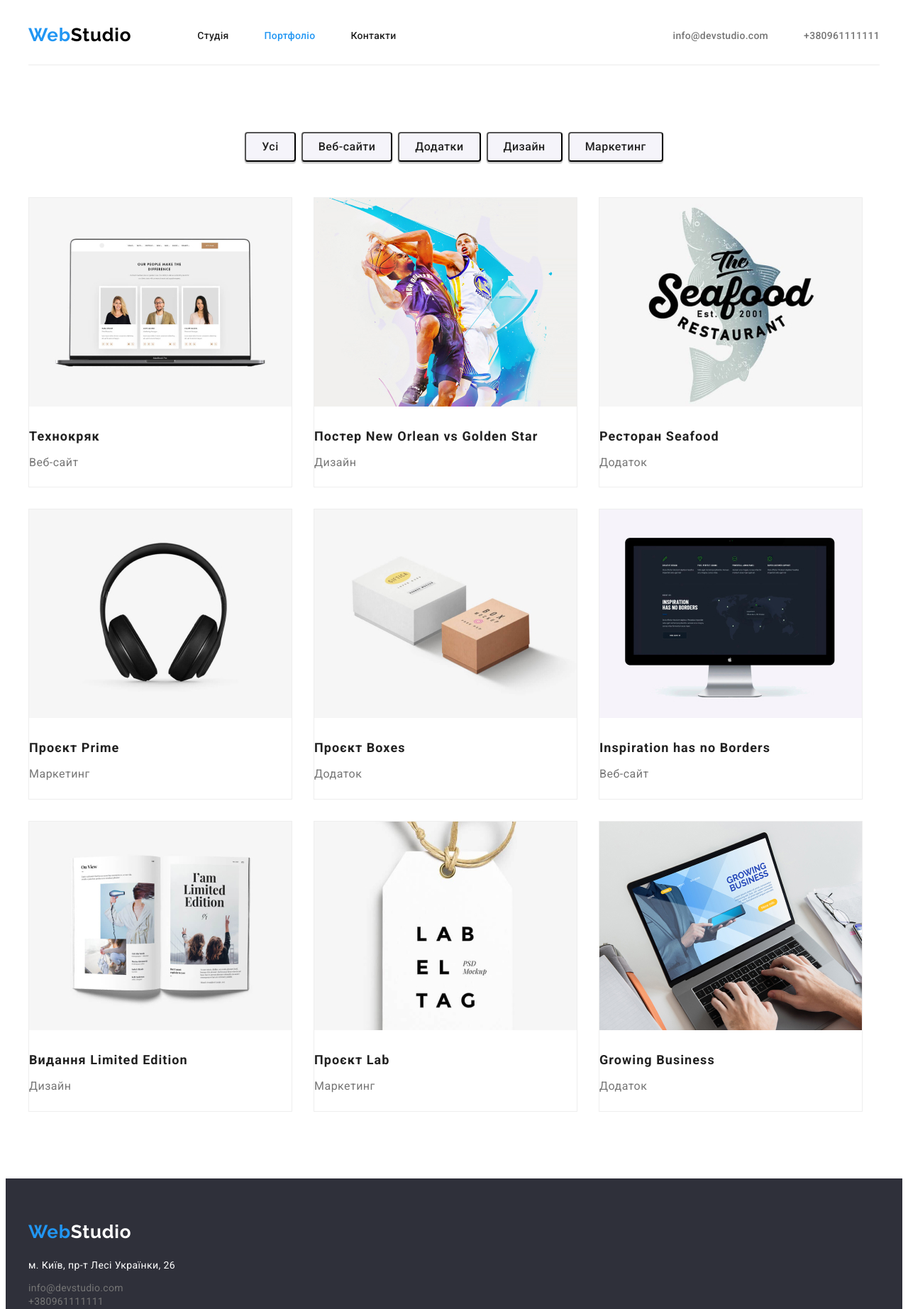
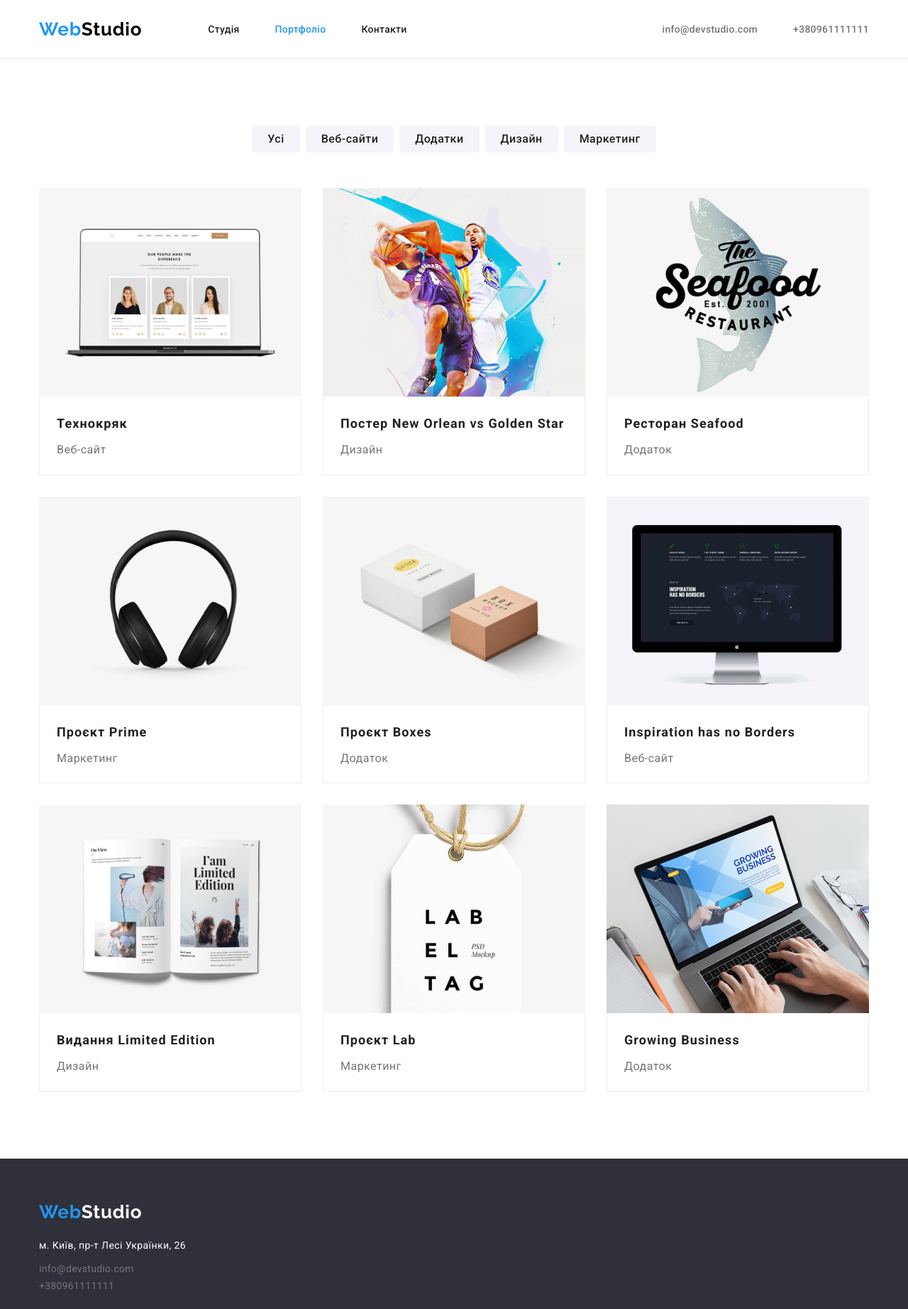
Before and after one commit to DmytroKravchenko2022/goit-markup-hw-03, a plain HTML site: page portfolio.html in a window 1280 px wide. Shown: the top 1845 px of the page at 71% size. Drawn offline with nearby package versions, Linux system fonts and the light colour scheme.

Commit message:
hw review corrections

```diff
--- a/css/styles.css
+++ b/css/styles.css
@@ -6,24 +6,39 @@
     --txtcolor-secondary: #757575;
 }
 
-ul {
-    list-style: none;
-}
-
 /*body*/
 body {
     font-family: 'Roboto', sans-serif;
 }
 
-/*header*/
-header {
-    background-color: #FFFFFF;
+h1, h2, h3, h4, h5, h6, p {
+    margin: 0;
+}
+
+ul {
+    list-style: none;
+    padding: 0;
+    margin: 0;
+}
+
+img {
+    display: block;
+}
+
+.section {
+    padding: 94px 0;
 }
 
 .container {
     max-width: 1200px;
     margin-left: auto;
     margin-right: auto;
+    padding: 0 15px;
+}
+/*header*/
+
+.header {
+    border-bottom: 1px solid #ECECEC;
 }
 
 .web-logo {
@@ -78,7 +93,6 @@ header {
     display: flex;
     align-items: center;
     justify-content: space-between;
-    border-bottom: 1px solid #ECECEC;
 }
 
 .header-nav {
@@ -102,8 +116,10 @@ header {
 
 /*main*/
 /*title section*/
-.section-title {
+.hero {
     background-color: var(--color-primary);
+    text-align: center;
+    padding: 200px 0;
 }
 
 .main-title {
@@ -117,9 +133,6 @@ header {
     max-width: 696px;
     margin-left: auto;
     margin-right: auto;
-    margin-top: 0px;
-    margin-bottom: 0px;
-    padding-top: 200px;
 }
 
 .btn-requestservice {
@@ -132,21 +145,16 @@ header {
     line-height: 1.86;
     letter-spacing: 0.06em;
     color: #FFFFFF;
+    border: none;
     cursor: pointer;
     padding: 10px 32px 10px 32px;
     margin-top: 30px;
-    margin-bottom: 200px;
 }
 
 .btn-requestservice:hover,
 .btn-requestservice:focus {
     background-color: #188CE8;
 }
-
-.title-container {
-    text-align: center;
-}
-
 
 /*section under title*/
 .benefits {
@@ -155,9 +163,6 @@ header {
     letter-spacing: 0.03em;
     text-transform: uppercase;
     color: var(--txtcolor-primary);
-    width: 270px;
-    margin-top: 94px;
-    margin-bottom: 0px;
 }
 
 .benefits-description {
@@ -165,9 +170,12 @@ header {
     line-height: 1.71;
     letter-spacing: 0.03em;
     color: var(--txtcolor-secondary);
-    width: 270px;
     margin-top: 10px;
     margin-bottom: 0px;
+}
+
+.whatwe-do {
+    padding-top: 0;
 }
 
 .title-whatwe-do {
@@ -176,40 +184,31 @@ header {
     text-align: center;
     letter-spacing: 0.03em;
     color: var(--txtcolor-primary);
-    margin-top: 94px;
-    margin-bottom: 0px;
 }
 
 .picsof-whatwe-do {
     display: flex;
     gap: 30px;
     margin-top: 50px;
-    padding-bottom: 94px;
-    padding-left: 0px;
-    margin-bottom: 0px;
 }
 
 .listof-benefits {
     display: flex;
-    margin-top: 0px;
-    margin-bottom: 0px;
-    padding-left: 0px;
     justify-content: center;
     gap: 30px;
 }
 
+.listof-benefits .list {
+    width: 270px;
+}
+
 /*our team section*/
-.section-team {
+.team {
     background-color: #F5F4FA;
 }
 
 .people-cards {
     display: flex;
-    padding-left: 0px;
-    padding-bottom: 94px;
-    margin-top: 0px;
-    margin-bottom: 0px;
-    justify-content: center;
     gap: 30px;
 }
 
@@ -219,15 +218,17 @@ header {
     border-radius: 0px 0px 4px 4px;
 }
 
-.team {
+.team-title {
     font-size: 36px;
     line-height: 1.16;
     text-align: center;
     letter-spacing: 0.03em;
     color: var(--txtcolor-primary);
-    padding-top: 94px;
     margin-bottom: 50px;
-    margin-top: 0px;
+}
+
+.team-wrapper {
+    padding: 30px 0;
 }
 
 .people-names {
@@ -237,7 +238,6 @@ header {
     text-align: center;
     letter-spacing: 0.03em;
     color: var(--txtcolor-primary);
-    margin-top: 30px;
     margin-bottom: 10px;
 }
 
@@ -247,17 +247,12 @@ header {
     text-align: center;
     letter-spacing: 0.03em;
     color: var(--txtcolor-secondary);
-    margin-bottom: 30px;
-    margin-top: 0px;
 }
 
 /*footer*/
-footer {
+.footer {
     background-color: var(--color-primary);
-}
-
-.logo-footer {
-    padding-top: 60px;
+    padding: 60px 0;
 }
 
 .studiologo-footer {
@@ -269,29 +264,23 @@ footer {
     color: #FFFFFF;
 }
 
+.footer-adress {
+    font-style: normal;
+    margin-top: 20px;
+}
+
 .adress-line {
-    font-style: normal;
     font-size: 14px;
     line-height: 1.71;
     letter-spacing: 0.03em;
     color: #FFFFFF;
-    margin-top: 20px;
-    margin-bottom: 0px;
-}
-
-.contact-footer {
-    display: block;
-    padding-left: 0px;
-    margin-top: 9px;
-    margin-bottom: 0px;
-    padding-bottom: 60px;
+    margin-bottom: 9px;
 }
 
 .link-contact-footer {
     text-decoration: none;
-    font-style: normal;
     font-size: 14px;
-    line-height: 1.14;
+    line-height: 1.71;
     letter-spacing: 0.02em;
     color: var(--txtcolor-secondary);
 }
@@ -301,15 +290,11 @@ footer {
 .buttons {
     display: flex;
     justify-content: center;
-    margin-top: 94px;
-    margin-bottom: 0px;
-    padding-left: 0px;
     gap: 8px;
 }
 
-.btn-all {
+.filter-button {
     background-color: #F5F4FA;
-    box-shadow: 0px 3px 1px rgba(0, 0, 0, 0.1), 0px 1px 2px rgba(0, 0, 0, 0.08), 0px 2px 2px rgba(0, 0, 0, 0.12);
     border-radius: 4px;
     font-family: inherit;
     font-weight: 500;
@@ -319,90 +304,11 @@ footer {
     color: #212121;
     cursor: pointer;
     padding: 6px 22px 6px 22px;
+    border: none;
 }
 
-.btn-all:hover,
-.btn-all:focus {
-    background-color: var(--color-brand);
-    color: #FFFFFF;
-}
-
-.btn-webs {
-    background-color: #F5F4FA;
-    box-shadow: 0px 3px 1px rgba(0, 0, 0, 0.1), 0px 1px 2px rgba(0, 0, 0, 0.08), 0px 2px 2px rgba(0, 0, 0, 0.12);
-    border-radius: 4px;
-    font-family: inherit;
-    font-weight: 500;
-    font-size: 16px;
-    line-height: 1.6;
-    letter-spacing: 0.03em;
-    color: #212121;
-    cursor: pointer;
-    padding: 6px 22px 6px 22px;
-}
-
-.btn-webs:hover,
-.btn-webs:focus {
-    background-color: var(--color-brand);
-    color: #FFFFFF;
-}
-
-.btn-extras {
-    background-color: #F5F4FA;
-    box-shadow: 0px 3px 1px rgba(0, 0, 0, 0.1), 0px 1px 2px rgba(0, 0, 0, 0.08), 0px 2px 2px rgba(0, 0, 0, 0.12);
-    border-radius: 4px;
-    font-family: inherit;
-    font-weight: 500;
-    font-size: 16px;
-    line-height: 1.6;
-    letter-spacing: 0.03em;
-    color: #212121;
-    cursor: pointer;
-    padding: 6px 22px 6px 22px;
-}
-
-.btn-extras:hover,
-.btn-extras:focus {
-    background-color: var(--color-brand);
-    color: #FFFFFF;
-}
-
-.btn-design {
-    background-color: #F5F4FA;
-    box-shadow: 0px 3px 1px rgba(0, 0, 0, 0.1), 0px 1px 2px rgba(0, 0, 0, 0.08), 0px 2px 2px rgba(0, 0, 0, 0.12);
-    border-radius: 4px;
-    font-family: inherit;
-    font-weight: 500;
-    font-size: 16px;
-    line-height: 1.6;
-    letter-spacing: 0.03em;
-    color: #212121;
-    cursor: pointer;
-    padding: 6px 22px 6px 22px;
-}
-
-.btn-design:hover,
-.btn-design:focus {
-    background-color: var(--color-brand);
-    color: #FFFFFF;
-}
-
-.btn-marketing {
-    background-color: #F5F4FA;
-    box-shadow: 0px 3px 1px rgba(0, 0, 0, 0.1), 0px 1px 2px rgba(0, 0, 0, 0.08), 0px 2px 2px rgba(0, 0, 0, 0.12);
-    border-radius: 4px;
-    font-family: inherit;
-    font-weight: 500;
-    font-size: 16px;
-    line-height: 1.6;
-    letter-spacing: 0.03em;
-    color: #212121;
-    cursor: pointer;
-    padding: 6px 22px 6px 22px;
-}
-
-.btn-marketing:hover,
-.btn-marketing:focus {
+.filter-button:hover,
+.filter-button:focus {
     background-color: var(--color-brand);
     color: #FFFFFF;
 }
@@ -411,16 +317,19 @@ footer {
 .project-cards {
     display: flex;
     flex-wrap: wrap;
-    padding-left: 0px;
     margin-top: 50px;
-    margin-bottom: 94px;
     gap: 30px;
 }
 
 .boxes {
     box-sizing: border-box;
     background: #FFFFFF;
+}
+
+.project-wrapper {
     border: 1px solid #EEEEEE;
+    border-top: none;
+    padding: 20px 24px;
 }
 
 .project-name {
@@ -428,8 +337,7 @@ footer {
     line-height: 2;
     letter-spacing: 0.06em;
     color: var(--txtcolor-primary);
-    margin-top: 20px;
-    margin-bottom: 0px;
+
 }
 
 .project-type {
@@ -438,5 +346,4 @@ footer {
     letter-spacing: 0.03em;
     color: var(--txtcolor-secondary);
     margin-top: 4px;
-    margin-bottom: 20px;
 }
--- a/portfolio.html
+++ b/portfolio.html
@@ -6,17 +6,17 @@
     <meta http-equiv="X-UA-Compatible" content="IE=edge">
     <meta name="viewport" content="width=device-width, initial-scale=1.0">
     <title>Porttfolio</title>
-    <link rel="stylesheet" href="./css/styles.css">
     <link rel="preconnect" href="https://fonts.googleapis.com">
     <link rel="preconnect" href="https://fonts.gstatic.com" crossorigin>
-    <link
-        href="https://fonts.googleapis.com/css2?family=Raleway:wght@700&family=Roboto:wght@400;500;700;900&display=swap"
+    <link href="https://fonts.googleapis.com/css2?family=Raleway:wght@700&family=Roboto:wght@400;500;700;900&display=swap"
     rel="stylesheet">
+    <link rel="stylesheet" href="https://cdn.jsdelivr.net/npm/modern-normalize@1.1.0/modern-normalize.min.css">
+    <link rel="stylesheet" href="./css/styles.css">
 </head>
 
 <body>
 
-    <header>
+    <header class="header">
         <div class="container">
             <div class="header-container">
                 <nav class="header-nav">
@@ -38,88 +38,100 @@
     </header>
 
     <main>
-        <section>
+        <section class="section">
             <div class="container">
                 <ul class="buttons">
                     <li>
-                        <button type="button" class="btn-all">Усі</button>
+                        <button type="button" class="filter-button">Усі</button>
                     </li>
                     <li>
-                        <button type="button" class="btn-webs">Веб-сайти</button>
+                        <button type="button" class="filter-button">Веб-сайти</button>
                     </li>
                     <li>
-                        <button type="button" class="btn-extras">Додатки</button>
+                        <button type="button" class="filter-button">Додатки</button>
                     </li>
                     <li>
-                        <button type="button" class="btn-design">Дизайн</button>
+                        <button type="button" class="filter-button">Дизайн</button>
                     </li>
                     <li>
-                        <button type="button" class="btn-marketing">Маркетинг</button>
+                        <button type="button" class="filter-button">Маркетинг</button>
                     </li>
                 </ul>
-            </div>
-        </section>
-        <section class="pictures">
-            <div class="container">
                 <ul class="project-cards">
                     <li class="boxes">
                         <img src="./images/pg2img1.jpeg" alt="Компютер" width="370" height="294">
-                        <h1 class="project-name">Технокряк</h1>
+                        <div class="project-wrapper">
+                            <h2 class="project-name">Технокряк</h2>
                             <p class="project-type">Веб-сайт</p>
+                        </div>
                     </li>
                     <li class="boxes">
                         <img src="./images/pg2img2.jpeg" alt="Баскетболісти" width="370" height="294">
-                        <h1 class="project-name">Постер New Orlean vs Golden Star</h1>
+                        <div class="project-wrapper">
+                            <h2 class="project-name">Постер New Orlean vs Golden Star</h2>
                             <p class="project-type">Дизайн</p>
+                        </div>
                     </li>
                     <li class="boxes">
                         <img src="./images/pg2img3.jpeg" alt="Логотип риби" width="370" height="294">
-                        <h1 class="project-name">Ресторан Seafood</h1>
+                        <div class="project-wrapper">
+                            <h2 class="project-name">Ресторан Seafood</h2>
                             <p class="project-type">Додаток</p>
+                        </div>
                     </li>
                     <li class="boxes">
                         <img src="./images/pg2img4.jpeg" alt="Навушники" width="370" height="294">
-                        <h1 class="project-name">Проєкт Prime</h1>
+                        <div class="project-wrapper">
+                            <h2 class="project-name">Проєкт Prime</h2>
                             <p class="project-type">Маркетинг</p>
+                        </div>
                     </li>
                     <li class="boxes">
                         <img src="./images/pg2img5.jpeg" alt="Коробки" width="370" height="294">
-                        <h1 class="project-name">Проєкт Boxes</h1>
+                        <div class="project-wrapper">
+                            <h2 class="project-name">Проєкт Boxes</h2>
                             <p class="project-type">Додаток</p>
+                        </div>
                     </li>
                     <li class="boxes">
                         <img src="./images/pg2img6.jpeg" alt="Монітор" width="370" height="294">
-                        <h1 class="project-name">Inspiration has no Borders</h1>
+                        <div class="project-wrapper">
+                            <h2 class="project-name">Inspiration has no Borders</h2>
                             <p class="project-type">Веб-сайт</p>
+                        </div>
                     </li>
                     <li class="boxes">
                         <img src="./images/pg2img7.jpeg" alt="Відкрита книга" width="370" height="294">
-                        <h1 class="project-name">Видання Limited Edition</h1>
+                        <div class="project-wrapper">
+                            <h2 class="project-name">Видання Limited Edition</h2>
                             <p class="project-type">Дизайн</p>
+                        </div>
                     </li>
                     <li class="boxes">
                         <img src="./images/pg2img8.jpeg" alt="Бірка" width="370" height="294">
-                        <h1 class="project-name">Проєкт Lab</h1>
+                        <div class="project-wrapper">
+                            <h2 class="project-name">Проєкт Lab</h2>
                             <p class="project-type">Маркетинг</p>
+                        </div>
                     </li>
                     <li class="boxes">
                         <img src="./images/pg2img9.jpeg" alt="Компютер на столі" width="370" height="294">
-                        <h1 class="project-name">Growing Business</h1>
+                        <div class="project-wrapper">
+                            <h2 class="project-name">Growing Business</h2>
                             <p class="project-type">Додаток</p>
+                        </div>
                     </li>
                 </ul>
             </div>
         </section>
     </main>
 
-    <footer>
+    <footer class="footer">
         <div class="container">
-            <div class="logo-footer">
             <a href="./index.html" class="web-logo">
                 Web<span class="studiologo-footer">Studio</span>
             </a>
-            </div>
-            <address>
+            <address class="footer-adress">
                 <p class="adress-line">м. Київ, пр-т Лесі Українки, 26</p>
                 <ul class="contact-footer">
                     <li>
```
Also changed, not shown: index.html (+27 -22 lines). Lines whose indentation alone changed are shown as unchanged.
